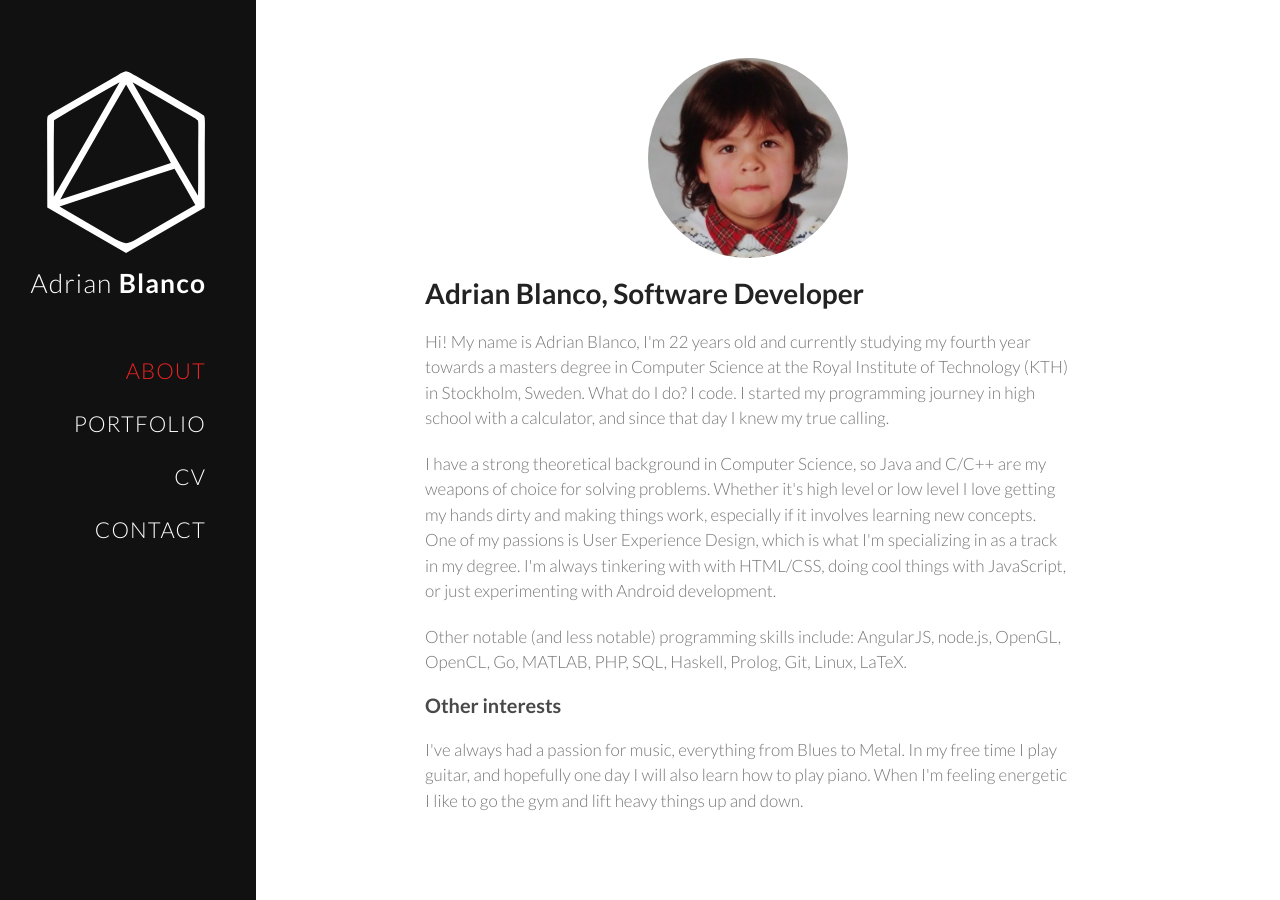
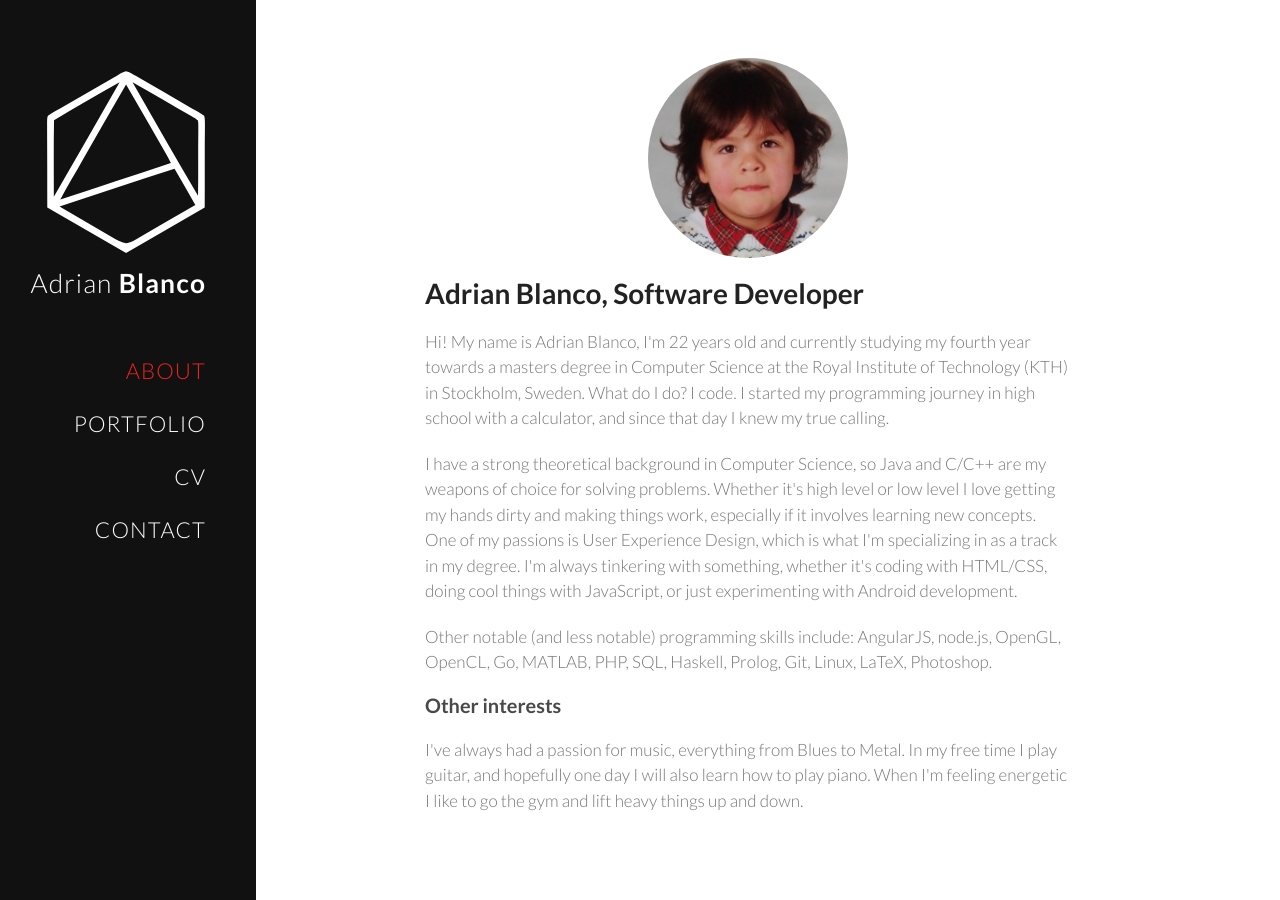
Before and after one commit to adrianblancode/adrianblancode.github.io, a Jekyll site: the page built from index.html, in a window 1280 px wide and 900 px high. Built offline with Jekyll 4.4.1, drawn with Linux system fonts in a browser that asks for light colours; nearby versions of some CDN libraries.

```diff
--- a/_includes/head.html
+++ b/_includes/head.html
@@ -4,7 +4,7 @@
   <title>{{page.title}}</title>
   <link rel="stylesheet" href="/stylesheets/style.css">
   <link rel="stylesheet" href="/stylesheets/styles.css">
-  <link rel="stylesheet" href="/stylesheets/pygment_trac.css">
+  <!--link rel="stylesheet" href="/stylesheets/pygment_trac.css"-->
   <link href="//maxcdn.bootstrapcdn.com/font-awesome/4.2.0/css/font-awesome.min.css" rel="stylesheet">
   <meta name="viewport" content="width=device-width, initial-scale=1, user-scalable=no">
   <!--[if lt IE 9]>
--- a/index.html
+++ b/index.html
@@ -12,10 +12,10 @@ nav: home
   <section>
     <p>Hi! My name is Adrian Blanco, I'm 22 years old and currently studying my fourth year towards a masters degree in Computer Science at the Royal Institute of Technology (KTH) in Stockholm, Sweden. What do I do? I code. I started my programming journey in high school with a calculator, and since that day I knew my true calling.</p>
 
-    <p>I have a strong theoretical background in Computer Science, so Java and C/C++ are my weapons of choice for solving problems. Whether it's high level or low level I love getting my hands dirty and making things work, especially if it involves learning new concepts. One of my passions is User Experience Design, which is what I'm specializing in as a track in my degree. I'm always tinkering with with HTML/CSS, doing cool things with JavaScript, or just experimenting with Android development.
+    <p>I have a strong theoretical background in Computer Science, so Java and C/C++ are my weapons of choice for solving problems. Whether it's high level or low level I love getting my hands dirty and making things work, especially if it involves learning new concepts. One of my passions is User Experience Design, which is what I'm specializing in as a track in my degree. I'm always tinkering with something, whether it's coding with HTML/CSS, doing cool things with JavaScript, or just experimenting with Android development.
     </p>
 
-    <p>Other notable (and less notable) programming skills include: AngularJS, node.js, OpenGL, OpenCL, Go, MATLAB, PHP, SQL, Haskell, Prolog, Git, Linux, LaTeX.</p>
+    <p>Other notable (and less notable) programming skills include: AngularJS, node.js, OpenGL, OpenCL, Go, MATLAB, PHP, SQL, Haskell, Prolog, Git, Linux, LaTeX, Photoshop.</p>
 
     <h3>Other interests</h3>
 
--- a/portfolio/index.html
+++ b/portfolio/index.html
@@ -16,7 +16,7 @@ nav: portfolio
   <section>
   	<a href="http://qwait.csc.kth.se"><h2>QWait <i class="fa fa-external-link"></i></h2></a>
   	<a href="/images/qwait-showcase.jpg"><img src="/images/qwait-showcase.jpg"/></a>
-  	<p>QWait is a responsive, web based queueing manager which is used for lab sessions at KTH by both students and assistants. Among my responsibilities included frontend development (AngularJS, HTML, CSS), and UX design to provide a consistent and intuitive experience for all types of users and devices.</p>
+  	<p>QWait is a responsive, web based queueing system which is used for lab sessions at KTH by both students and assistants. Among my responsibilities included frontend development (AngularJS, HTML, CSS), and UX design to provide a consistent and intuitive experience for all types of users and devices.</p>
   </section>
   <section>
     <a href="/content/Adrian_Blanco_Candidate_Thesis.pdf"><h2>Observing co-evolution in simulated bacteria <i class="fa fa-file-pdf-o"></i></h2></a>
--- a/stylesheets/style.css
+++ b/stylesheets/style.css
@@ -56,7 +56,12 @@ a.white {
   color: #FFF;
 }
 
-i.fa, a, a:hover, body.home nav li.about a, body.portfolio nav li.portfolio a, body.cv nav li.cv a, body.contact nav li.contact a {
+i.fa, a, a:hover {
+  color: #E22;
+}
+
+/* Used for displaying active tab on navigation */
+body.home nav li.about a, body.portfolio nav li.portfolio a, body.cv nav li.cv a, body.contact nav li.contact a {
   color: #E22;
 }
 
```
Also changed, not shown: images/qwait-showcase.jpg (deleted), images/showcase/qwait/qwait-showcase.jpg.
